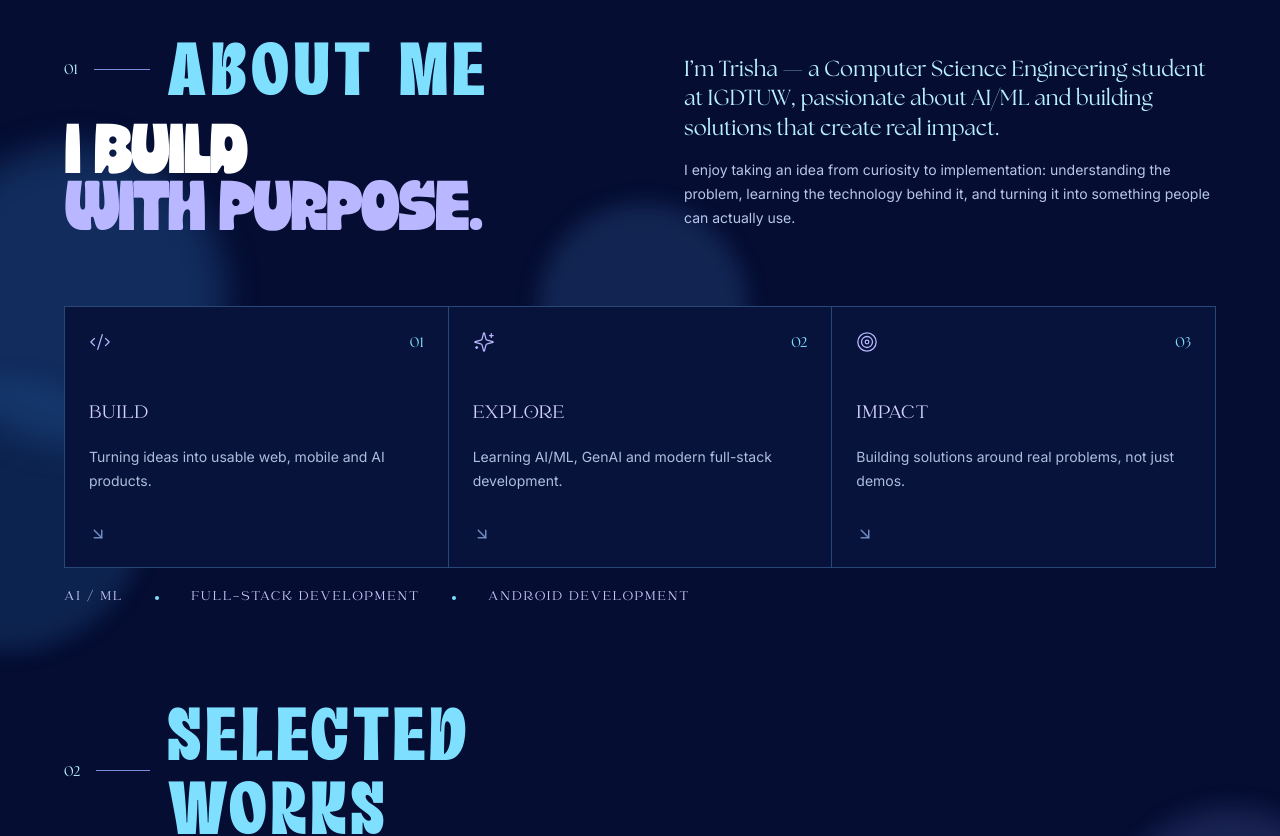
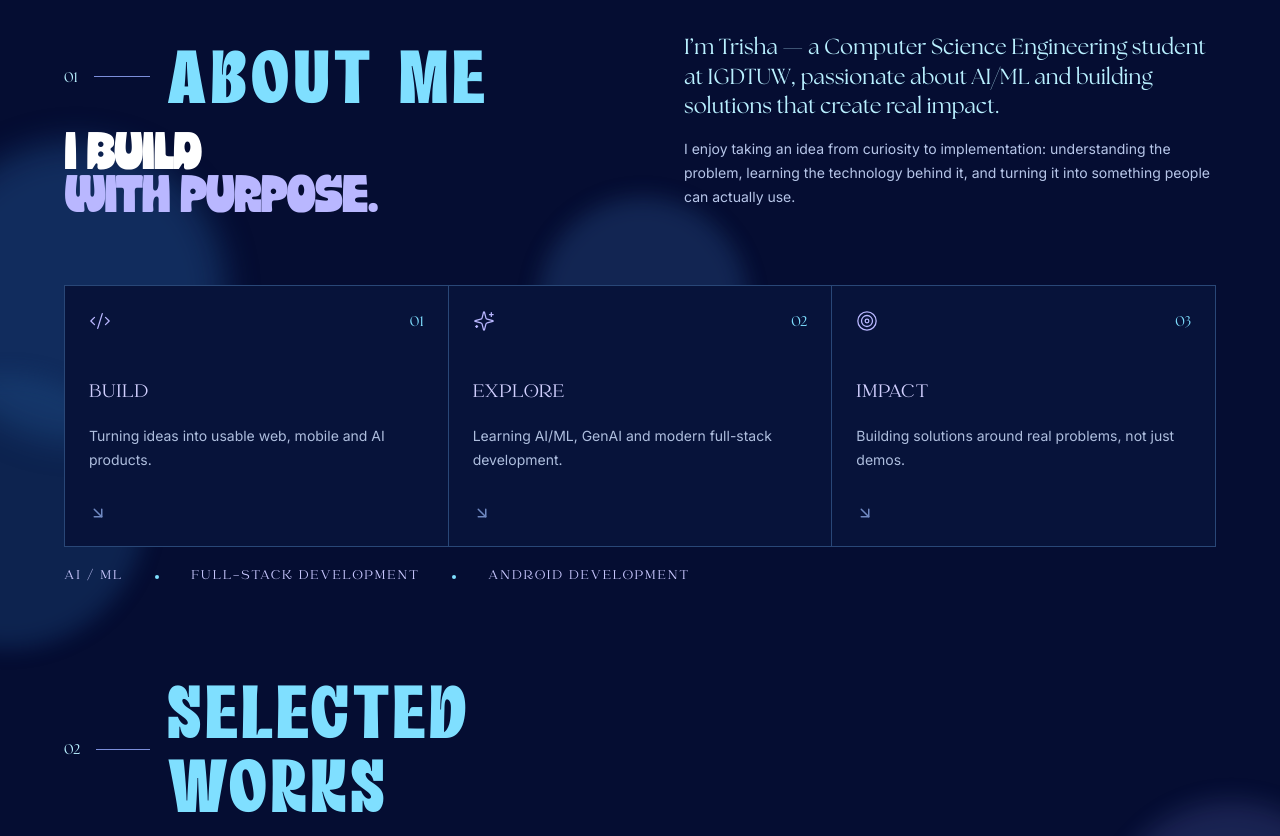
Before and after one commit to trisha29807-del/Portfolio-Trisha, a React (Vite) app: page / in a window 1280 px wide. Shown: the part 820-1656 px from the top of the page. Built offline with nearby package versions, Linux system fonts and the light colour scheme; the HTML template or start-up script is replaced by a standard one.

Commit message:
fixations

```diff
--- a/src/components/About/AboutSection.tsx
+++ b/src/components/About/AboutSection.tsx
@@ -31,7 +31,7 @@ export function AboutSection() {
               </span>
             </div>
 
-            <h2 className="mt-5 max-w-5xl font-boldfat text-[clamp(3.3rem,5.5vw,6.6rem)] leading-[0.82] tracking-[-0.04em] text-white">
+            <h2 className="mt-5 max-w-5xl font-boldfat text-[clamp(3.3rem,4vw,6.6rem)] leading-[0.82] tracking-[-0.04em] text-white">
               I BUILD
               <span className="block text-[#B9B7FF]">WITH PURPOSE.</span>
             </h2>
--- a/src/components/Contact/ContactSection.tsx
+++ b/src/components/Contact/ContactSection.tsx
@@ -49,7 +49,7 @@ export function ContactSection() {
               custom={0.1}
               viewport={{ once: true, margin: "-15% 0px" }}
               variants={fadeUp}
-              className="mt-3 font-boldfat text-[clamp(2.8rem,5.5vw,5.2rem)] leading-[1.08] text-white dark:text-white"
+              className="mt-3 font-boldfat text-[clamp(2.8rem,4vw,5.2rem)] leading-[1.08] text-white dark:text-white"
             >
               Let&rsquo;s build something
               <br />
--- a/src/components/Education/EducationSection.tsx
+++ b/src/components/Education/EducationSection.tsx
@@ -111,7 +111,7 @@ export function EducationSection() {
               <p className="mt-3 text-[13px] tracking-wide text-[#AEBEDE] dark:text-[#AEBEDE]">
                 New Delhi, India
               </p>
-              <p className="mt-2 text-[13px] font-semibold tracking-wide text-[#B9B7FF] dark:text-[#B9B7FF]">
+              <p className="mt-2 text-[20px] font-semibold tracking-wide text-[#B9B7FF] dark:text-[#B9B7FF]">
                 CGPA: 8.9/10
               </p>
             </div>
```
